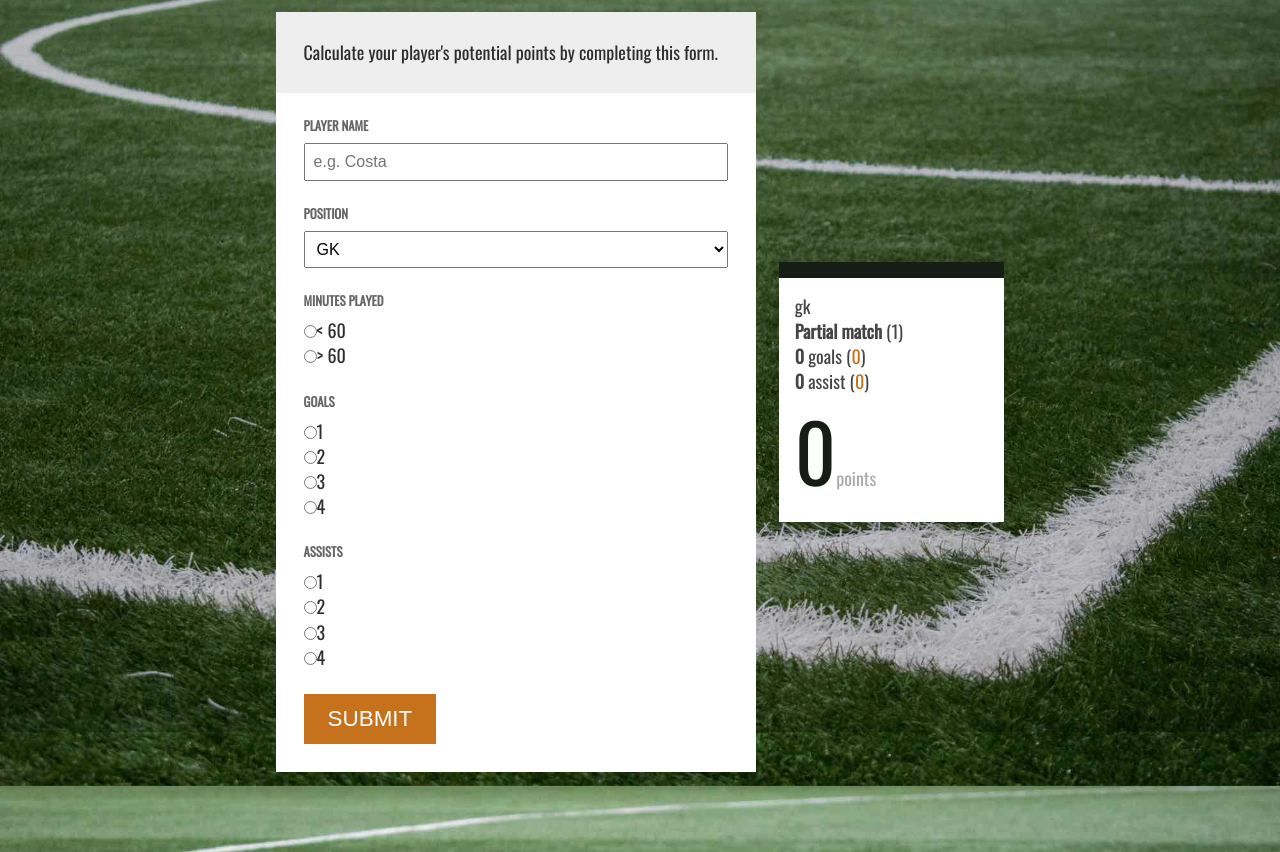
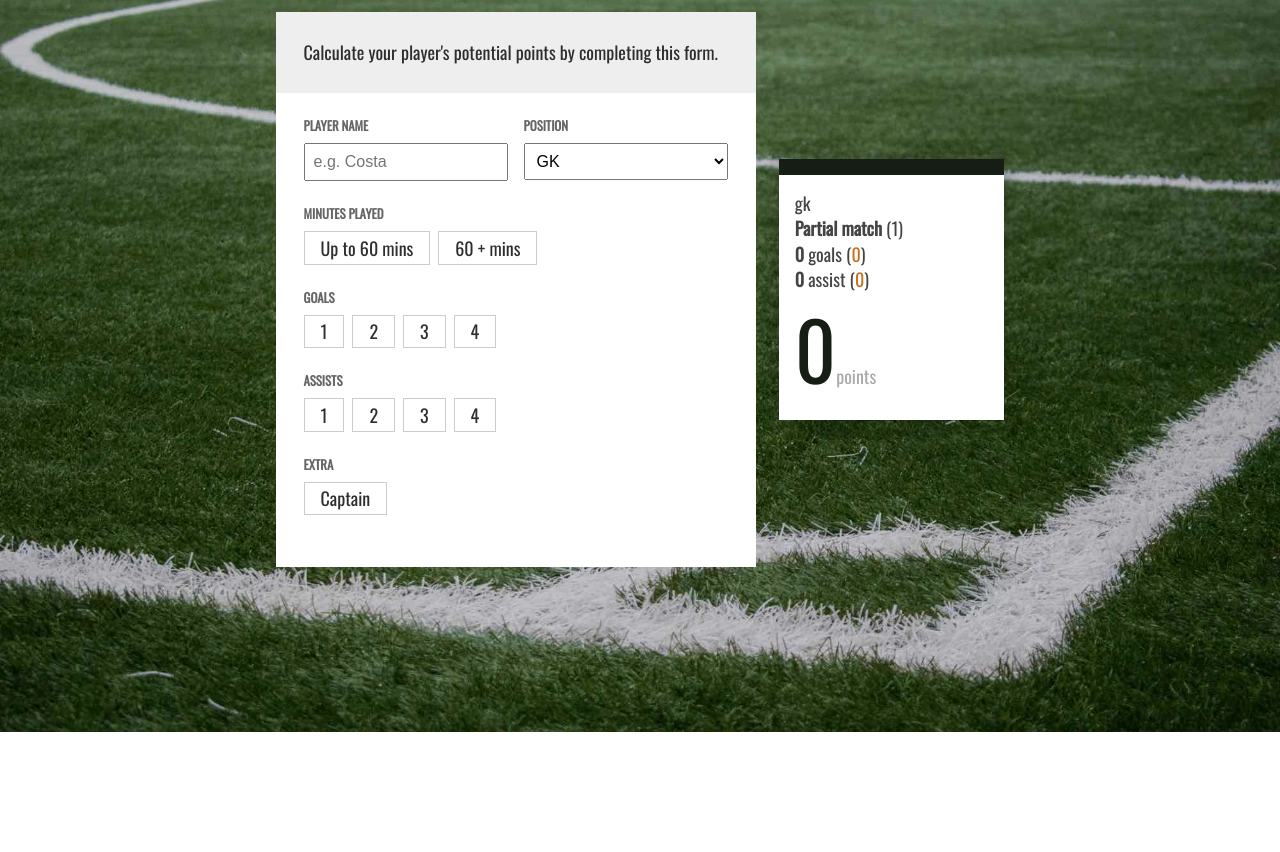
Before and after one commit to carlwood/fplcalc, a React app: page / in a window 1280 px wide. Shown: the part 68-920 px from the top of the page. After the commit the page ends 800 px from the top, so only its background shows below. Built offline with nearby package versions, Linux system fonts and the light colour scheme.

Commit message:
More radio btns and styling, placeholder captain button

```diff
--- a/src/components/player.js
+++ b/src/components/player.js
@@ -35,7 +35,6 @@ class PlayerForm extends React.Component {
 
     setValue(event) {
         this.setState({[event.target.name]: event.target.value});
-        console.log(this.state);
     }
 
     render() {
@@ -44,6 +43,7 @@ class PlayerForm extends React.Component {
                 <div className="card">
                     <PlayerIntro />
                     <form onSubmit={this.handleSubmit}>
+                        <div className="form-group form-group--cols">
                             <div className="form-group">
                                 <label className="form-label">Player name</label>
                                 <input className="form-input" type="text" placeholder="e.g. Costa" name="name" onChange={this.setValue.bind(this)} />
@@ -57,56 +57,63 @@ class PlayerForm extends React.Component {
                                     <option value="fwd">FWD</option>
                                 </select>
                             </div>
+                        </div>
                         <div className="form-group">
                             <label className="form-label">Minutes Played</label>
                             <div className="form-radio">
-                                <input type="radio" name="mins" value="< 60" onChange={this.setValue.bind(this)} />
-                                <label>&lt; 60</label>
+                                <input type="radio" name="mins" value="< 60" id="mins1" onChange={this.setValue.bind(this)} />
+                                <label htmlFor="mins1">Up to 60 mins</label>
                             </div>
                             <div className="form-radio">
-                                <input type="radio" name="mins" value="> 60" onChange={this.setValue.bind(this)}/>
-                                <label>&gt; 60</label>
+                                <input type="radio" name="mins" value="> 60" id="mins2" onChange={this.setValue.bind(this)}/>
+                                <label htmlFor="mins2">60 + mins</label>
                             </div>
                         </div>
                         <div className="form-group">
                             <label className="form-label">Goals</label>
                             <div className="form-radio">
-                                <input type="radio" name="goals" value="1" onChange={this.setValue.bind(this)} />
-                                <label>1</label>
+                                <input type="radio" name="goals" value="1" id="goals1" onChange={this.setValue.bind(this)} />
+                                <label htmlFor="goals1">1</label>
                             </div>
                             <div className="form-radio">
-                                <input type="radio" name="goals" value="2" onChange={this.setValue.bind(this)}/>
-                                <label>2</label>
+                                <input type="radio" name="goals" value="2" id="goals2" onChange={this.setValue.bind(this)}/>
+                                <label htmlFor="goals2">2</label>
                             </div>
                             <div className="form-radio">
-                                <input type="radio" name="goals" value="3" onChange={this.setValue.bind(this)} />
-                                <label>3</label>
+                                <input type="radio" name="goals" value="3" id="goals3" onChange={this.setValue.bind(this)} />
+                                <label htmlFor="goals3">3</label>
                             </div>
                             <div className="form-radio">
-                                <input type="radio" name="goals" value="4" onChange={this.setValue.bind(this)}/>
-                                <label>4</label>
+                                <input type="radio" name="goals" value="4" id="goals4" onChange={this.setValue.bind(this)}/>
+                                <label htmlFor="goals4">4</label>
                             </div>
                         </div>
                         <div className="form-group">
                             <label className="form-label">Assists</label>
                             <div className="form-radio">
-                                <input type="radio" name="assists" value="1" onChange={this.setValue.bind(this)} />
-                                <label>1</label>
+                                <input type="radio" name="assists" value="1" id="assists1" onChange={this.setValue.bind(this)} />
+                                <label htmlFor="assists1">1</label>
                             </div>
                             <div className="form-radio">
-                                <input type="radio" name="assists" value="2" onChange={this.setValue.bind(this)}/>
-                                <label>2</label>
+                                <input type="radio" name="assists" value="2" id="assists2" onChange={this.setValue.bind(this)}/>
+                                <label htmlFor="assists2">2</label>
                             </div>
                             <div className="form-radio">
-                                <input type="radio" name="assists" value="3" onChange={this.setValue.bind(this)} />
-                                <label>3</label>
+                                <input type="radio" name="assists" value="3" id="assists3" onChange={this.setValue.bind(this)} />
+                                <label htmlFor="assists3">3</label>
                             </div>
                             <div className="form-radio">
-                                <input type="radio" name="assists" value="4" onChange={this.setValue.bind(this)}/>
-                                <label>4</label>
+                                <input type="radio" name="assists" value="4" id="assists4" onChange={this.setValue.bind(this)}/>
+                                <label htmlFor="assists4">4</label>
                             </div>
                         </div>
-                        <input className="btn" type="submit" value="Submit" />
+                        <div className="form-group">
+                            <label className="form-label">Extra</label>
+                            <div className="form-radio">
+                                <input type="radio" name="capt" value="0" id="capt" onChange={this.setValue.bind(this)}/>
+                                <label htmlFor="capt">Captain</label>
+                            </div>
+                        </div>
                     </form>
                 </div>
                 <div className="player-result">
--- a/src/styles/app.scss
+++ b/src/styles/app.scss
@@ -103,6 +103,16 @@ form {
     margin: 1.5rem 0;
 }
 
+.form-group--cols {
+    display: flex;
+    margin-left: -0.5rem;
+    margin-right: -0.5rem;
+    .form-group {
+        flex: 1;
+        margin: 0 0.5rem;
+    }
+}
+
 .form-label {
     color: #666;
     display: block;
@@ -126,6 +136,37 @@ form {
         transform: scale(1.025);
     }
 }
+
+.form-radio {
+    display: inline-block;
+    + .form-radio {
+        margin-left: 0.5rem;
+    }
+    input {
+        position: absolute;
+        left: -9999px;
+        + label {
+            border: solid 1px #ccc;
+            cursor: pointer;
+            display: block;
+            padding: 0.2rem 1rem;
+            transition: all 0.4s ease;
+            &:hover,
+            &:focus {
+                box-shadow: 0 0 4px rgba(0,0,0,0.2);
+            }
+        }
+        &:checked {
+            + label {
+                background-color: $brand2;
+                border-color: $brand2;
+                color: #fff;
+                transform: scale(1.05);
+            }
+        }
+    }
+}
+
 
 // Player result
 
```
Lines whose indentation alone changed are shown as unchanged.
